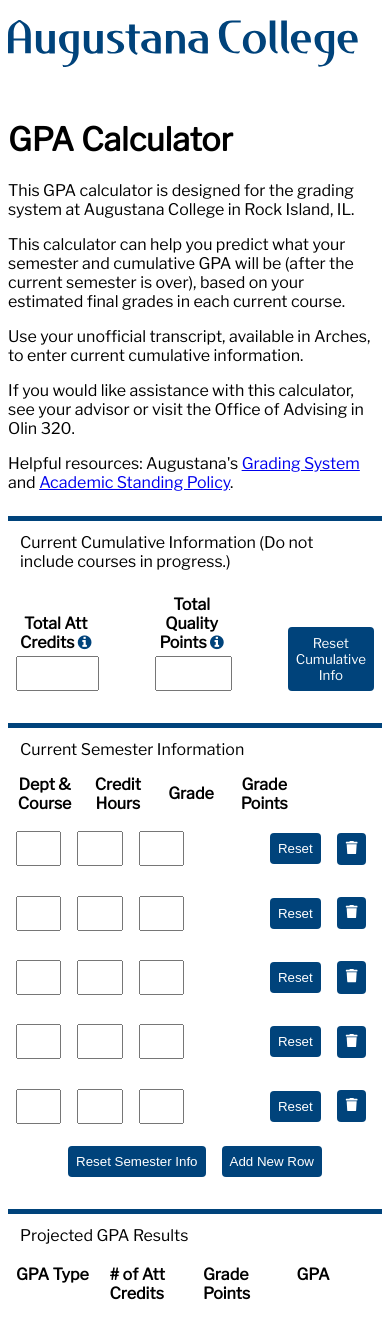
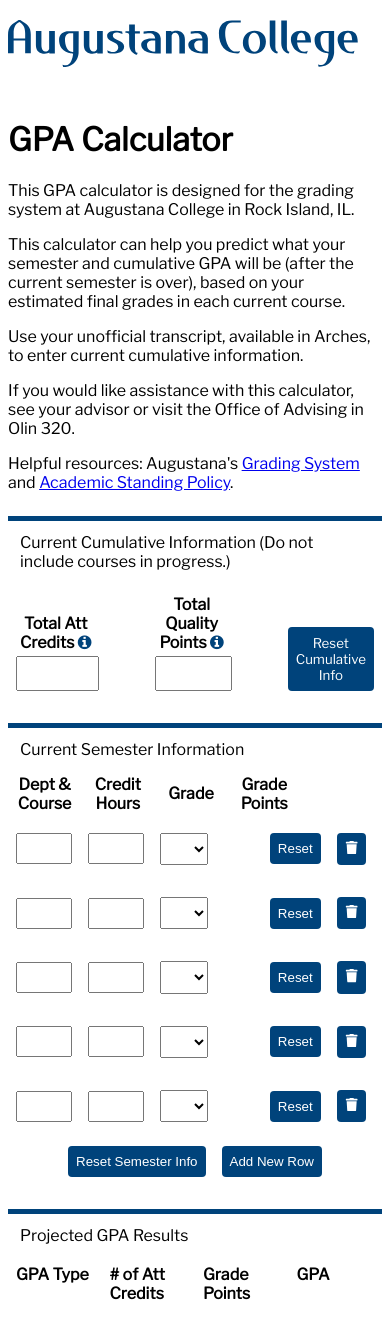
Before and after one commit to tuantruong17/gpa-calc, a React (Create React App) app: page / in a window 390 px wide. Shown: the top 1320 px of the page. Built offline with nearby package versions, Linux system fonts and the light colour scheme.

Commit message:
changed letter grades to dropdown box and tweaked styling more for mobile devices

```diff
--- a/src/component/CourseGrid/index.js
+++ b/src/component/CourseGrid/index.js
@@ -102,12 +102,18 @@
             />
           </div>
           <div className="course-col">
-            <input
+			<select value={course.letterGrade} onChange={(e) => handleLetterGradeChange(i, e.target.value)}>
+				<option value=""></option>
+			    {Object.keys(prop.letterToPoints).map((key, index) => (
+					<option value={key}>{key}</option>
+				))}
+			</select>
+            {/*<input
               style={{ textTransform: "uppercase" }}
               type="text"
               value={course.letterGrade}
               onChange={(e) => handleLetterGradeChange(i, e.target.value)}
-            />
+            />*/}
           </div>
           <div className="course-col">{getGradePoints(course)}</div>
           <div className="course-col">
--- a/src/component/CourseGrid/styles.css
+++ b/src/component/CourseGrid/styles.css
@@ -20,8 +20,13 @@
 }
 
 .course-col input {
-    width: calc(100% - 16px);
-    padding: 8px;
+    width: calc(max(40px,100% - 12px));
+    padding: 6px;
+}
+
+.course-col select {
+    height: calc(100% - 16px);
+    padding: 4px;
 }
 
 .course-button {
```
